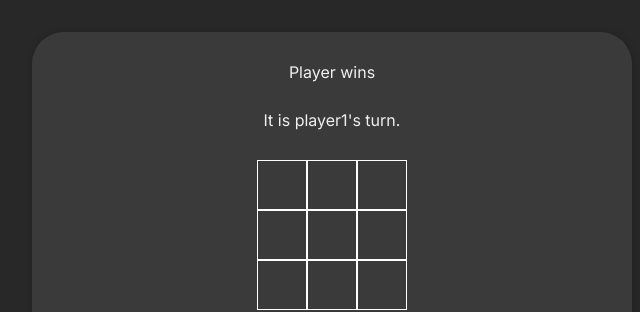
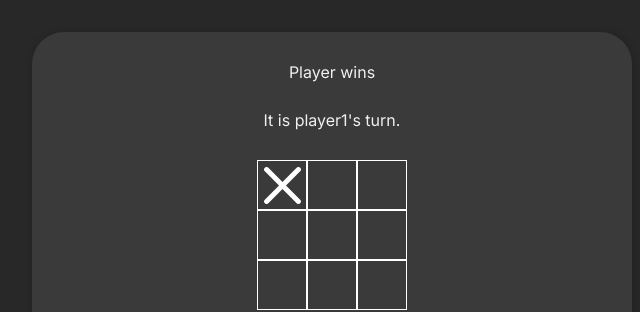
Before and after one commit to tobiasz-rayski/odin, a plain HTML site: page index.html in a window 1280 px wide. Both pictures are taken after a click on the element 590 px from the left and 185 px from the top of the page. Shown: the top 312 px of the page, 308-948 px from the left. Drawn offline with Linux system fonts and the light colour scheme.

Commit message:
Add show and hide svgs functionality

```diff
--- a/script.js
+++ b/script.js
@@ -70,9 +70,15 @@ const gameBoard = (function () {
     }
   };
 
+  const updateGameState = (index) => {
+    const currentPlayer = gameBoard.getCurrentPlayer();
+    gameBoard.placeMark(currentPlayer, index);
+  };
+
   return {
     getBoard,
     getCurrentPlayer,
+    updateGameState,
     placeMark,
     isWin,
     isTie,
@@ -81,9 +87,15 @@ const gameBoard = (function () {
 })();
 
 const displayController = (function () {
-  const updateGameState = (index) => {
+  const updateDisplay = (oMark, xMark) => {
     const currentPlayer = gameBoard.getCurrentPlayer();
-    gameBoard.placeMark(currentPlayer, index);
+    if (currentPlayer === player1) {
+      oMark.classList.remove("hide");
+      oMark.classList.add("show");
+    } else {
+      xMark.classList.remove("hide");
+      xMark.classList.add("show");
+    }
   };
 
   const spaces = document.querySelectorAll(".space");
@@ -91,11 +103,30 @@ const displayController = (function () {
   spaces.forEach((space, index) => {
     space.id = "space-" + index;
 
-    space.addEventListener("click", () => updateGameState(index));
+    let xMark = document.createElement("object");
+    let oMark = document.createElement("object");
+
+    xMark.setAttribute("type", "image/svg+xml");
+    xMark.setAttribute("data", "./img/x.svg");
+    xMark.setAttribute("width", "37");
+    xMark.setAttribute("height", "37");
+    xMark.classList.add("mark");
+    xMark.classList.add("hide");
+
+    space.appendChild(xMark);
+
+    oMark.setAttribute("type", "image/svg+xml");
+    oMark.setAttribute("data", "./img/o.svg");
+    oMark.setAttribute("width", "37");
+    oMark.setAttribute("height", "37");
+    oMark.classList.add("mark");
+    oMark.classList.add("hide");
+
+    space.appendChild(oMark);
+
+    space.addEventListener("click", () => {
+      gameBoard.updateGameState(index);
+      updateDisplay(oMark, xMark);
+    });
   });
 })();
-
-console.log(player1);
-console.log(player2);
-
-console.log(gameBoard.getCurrentPlayer());
--- a/style.css
+++ b/style.css
@@ -64,3 +64,16 @@ body {
   flex-direction: row;
   gap: 4rem;
 }
+
+.show {
+  transform: scale(1);
+}
+
+.hide {
+  display: none;
+  transform: scale(0);
+}
+
+.mark {
+  transition: transform 0.2s ease-in-out;
+}
```
Also changed, not shown: img/o.svg (added), img/x.svg (added).
